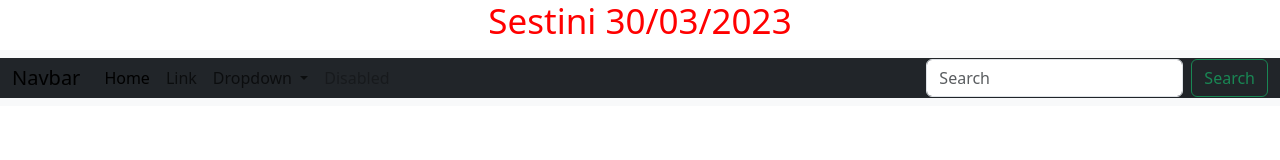
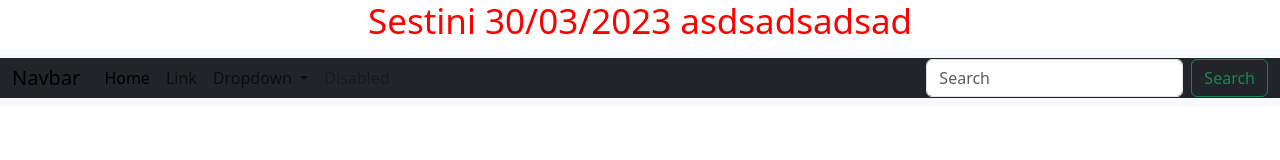
Before and after one commit to andreaexe/Sestini-Compito1Rep, a plain HTML site: page index.html in a window 1280 px wide. Drawn offline with nearby package versions, Linux system fonts and the light colour scheme.

Commit message:
cambio titolo master

```diff
--- a/index.html
+++ b/index.html
@@ -9,7 +9,7 @@
     <link href="https://cdn.jsdelivr.net/npm/bootstrap@5.3.0-alpha2/dist/css/bootstrap.min.css" rel="stylesheet" integrity="sha384-aFq/bzH65dt+w6FI2ooMVUpc+21e0SRygnTpmBvdBgSdnuTN7QbdgL+OapgHtvPp" crossorigin="anonymous">
 </head>
 <body>
-    <h1 id="titolo">Sestini 30/03/2023</h1>
+    <h1 id="titolo">Sestini 30/03/2023 asdsadsadsad</h1>
 
     <nav class="navbar navbar-expand-lg bg-body-tertiary">
         <div class="container-fluid bg-dark">
```
